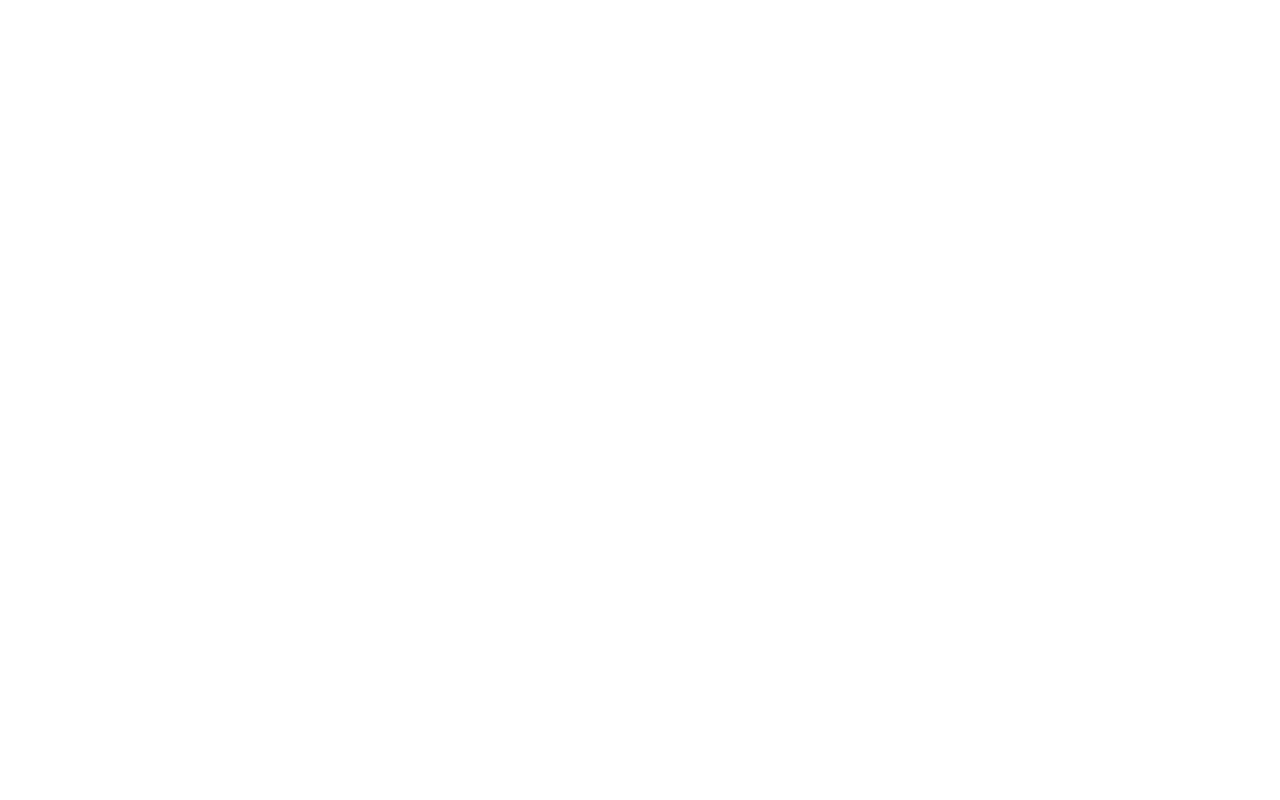
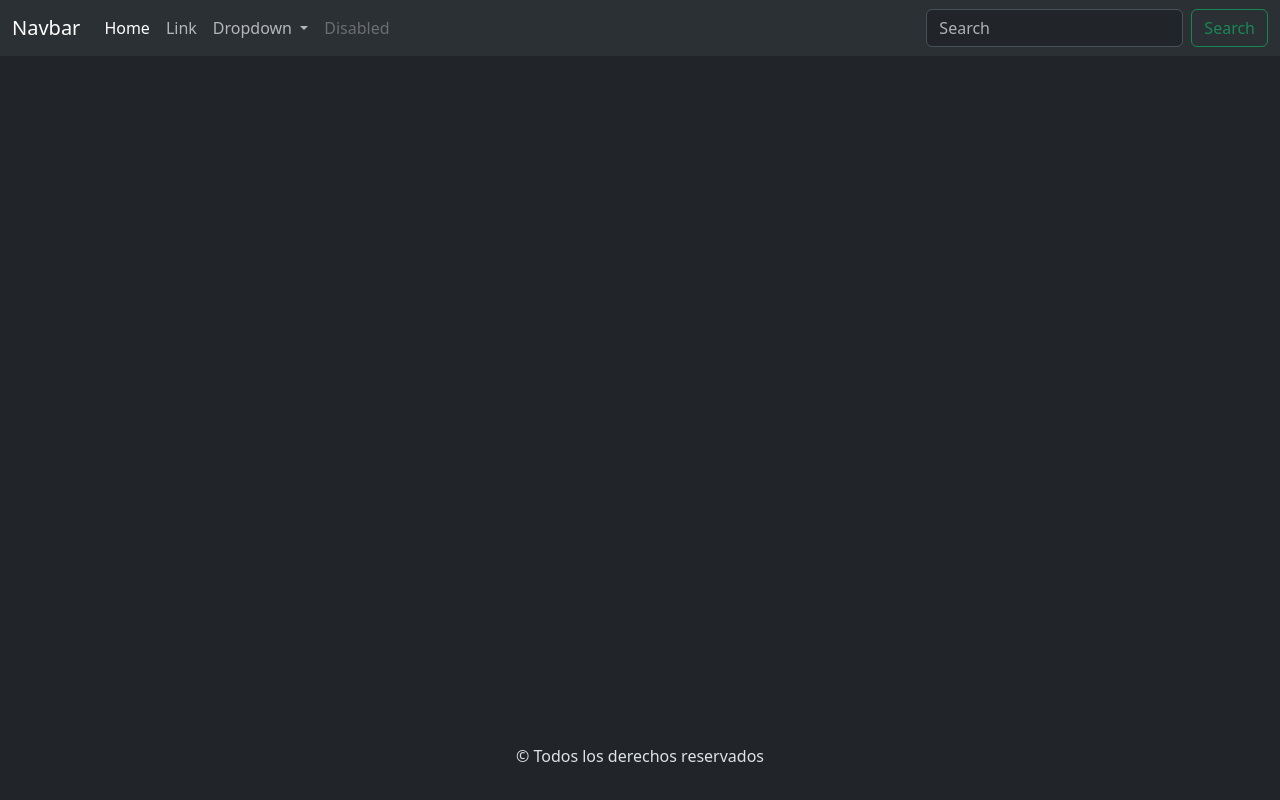
Before and after one commit to rollingcodeschool/practicaDOM-c76i, a plain HTML site: page index.html in a window 1280 px wide. Drawn offline with nearby package versions, Linux system fonts and the light colour scheme.

Commit message:
agregamos el navbar y el footer

```diff
--- a/css/style.css
+++ b/css/style.css
@@ -0,0 +1,9 @@
+body{
+    min-height: 100vh;
+    display: flex;
+    flex-direction: column;
+}
+
+main{
+    flex-grow: 1;
+}
--- a/index.html
+++ b/index.html
@@ -8,8 +8,49 @@
     <link rel="stylesheet" href="./css/style.css">
     <title>Practica de DOM</title>
 </head>
-<body>
-
+<body data-bs-theme="dark">
+    <header>
+        <nav class="navbar navbar-expand-lg bg-body-tertiary">
+            <div class="container-fluid">
+              <a class="navbar-brand" href="#">Navbar</a>
+              <button class="navbar-toggler" type="button" data-bs-toggle="collapse" data-bs-target="#navbarSupportedContent" aria-controls="navbarSupportedContent" aria-expanded="false" aria-label="Toggle navigation">
+                <span class="navbar-toggler-icon"></span>
+              </button>
+              <div class="collapse navbar-collapse" id="navbarSupportedContent">
+                <ul class="navbar-nav me-auto mb-2 mb-lg-0">
+                  <li class="nav-item">
+                    <a class="nav-link active" aria-current="page" href="#">Home</a>
+                  </li>
+                  <li class="nav-item">
+                    <a class="nav-link" href="#">Link</a>
+                  </li>
+                  <li class="nav-item dropdown">
+                    <a class="nav-link dropdown-toggle" href="#" role="button" data-bs-toggle="dropdown" aria-expanded="false">
+                      Dropdown
+                    </a>
+                    <ul class="dropdown-menu">
+                      <li><a class="dropdown-item" href="#">Action</a></li>
+                      <li><a class="dropdown-item" href="#">Another action</a></li>
+                      <li><hr class="dropdown-divider"></li>
+                      <li><a class="dropdown-item" href="#">Something else here</a></li>
+                    </ul>
+                  </li>
+                  <li class="nav-item">
+                    <a class="nav-link disabled" aria-disabled="true">Disabled</a>
+                  </li>
+                </ul>
+                <form class="d-flex" role="search">
+                  <input class="form-control me-2" type="search" placeholder="Search" aria-label="Search">
+                  <button class="btn btn-outline-success" type="submit">Search</button>
+                </form>
+              </div>
+            </div>
+          </nav>
+    </header>
+    <main></main>
+    <footer class="text-center py-3">
+        <p>&copy; Todos los derechos reservados</p>
+    </footer>
     <script src="https://cdn.jsdelivr.net/npm/bootstrap@5.3.2/dist/js/bootstrap.bundle.min.js" integrity="sha384-C6RzsynM9kWDrMNeT87bh95OGNyZPhcTNXj1NW7RuBCsyN/o0jlpcV8Qyq46cDfL" crossorigin="anonymous"></script>
     <script src="./js/app.js"></script>
 </body>
```
